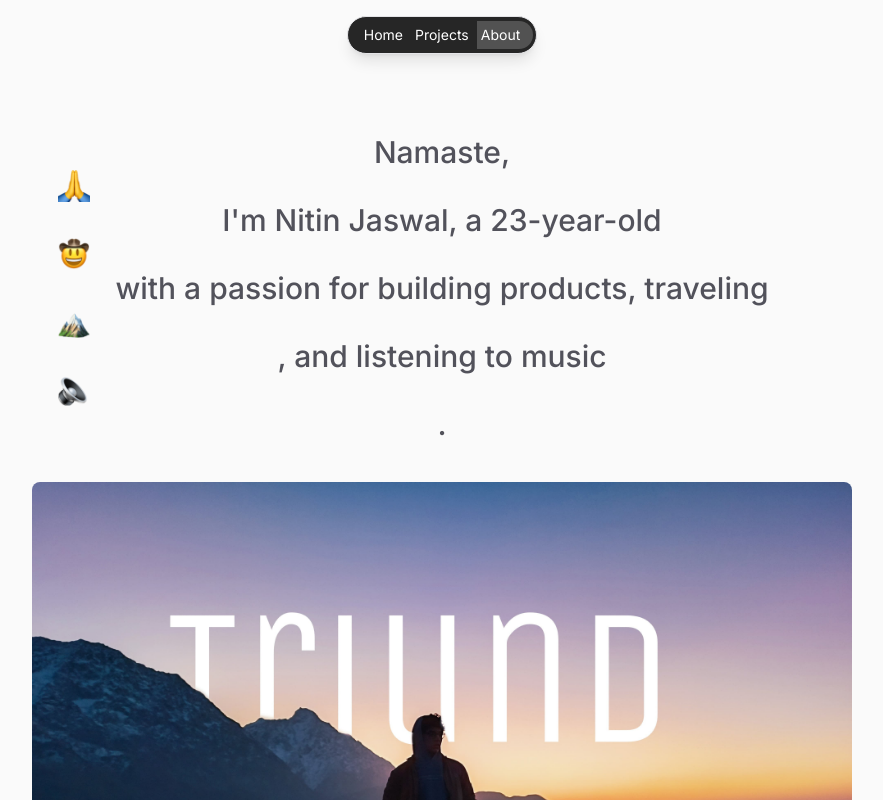
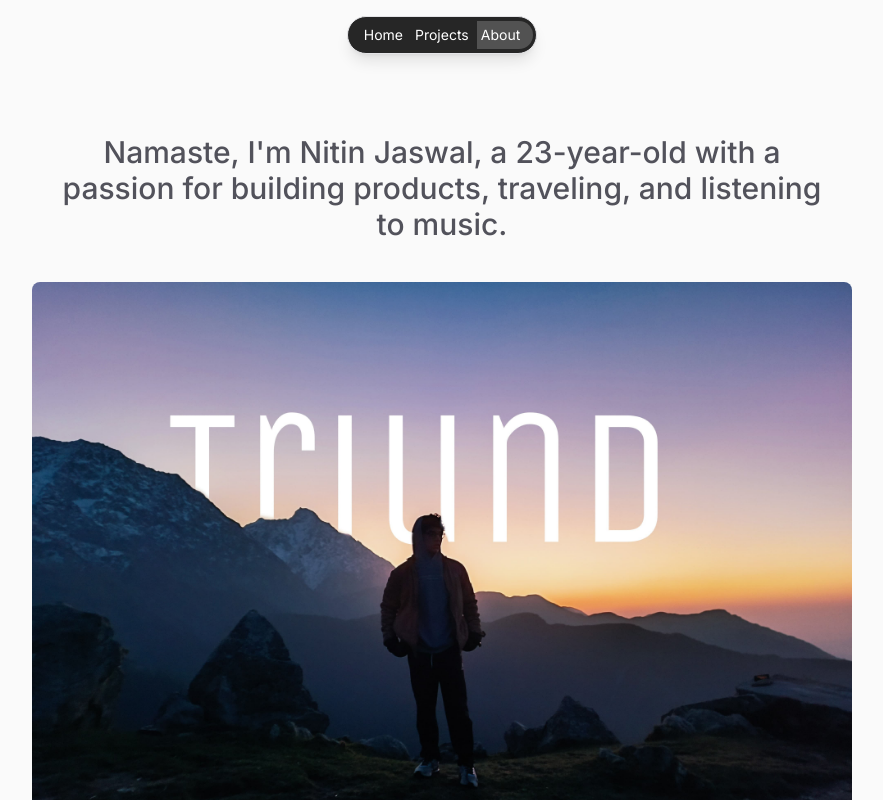
Before and after one commit to walkerthecreator/nitinjaswal, a Next.js app: page /about in a window 1280 px wide. Shown: the top 800 px of the page, without its empty margins (198-1081 px from the left). Built offline with nearby package versions, Linux system fonts and the light colour scheme.

Commit message:
"Fixed Linting"

```diff
--- a/src/app/about/page.tsx
+++ b/src/app/about/page.tsx
@@ -10,8 +10,8 @@
         animate={{ y: 0 }}
         transition={{ type: "keyframes" }}
         className="text-3xl z-0 py-10 text-center font-medium text-zinc-600 w-3/4 mx-auto">
-        Namaste, <span className="flex place-items-center"><Image src={"/icons/namaste.png"} className="inline" height={32} width={32} alt="icon" /> </span> I'm Nitin Jaswal, a 23-year-old
-        <Image src={"/icons/howdy.png"} height={32} width={32} alt="icon" /> with a passion for building products, traveling <Image src={"/icons/mountain.png"} height={32} width={32} alt="icon" />, and listening to music <Image src={"/icons/speaker.png"} height={32} width={32} alt="icon" />.
+        Namaste, I&apos;m Nitin Jaswal, a 23-year-old
+        with a passion for building products, traveling, and listening to music.
       </motion.h1>
 
       <motion.img
--- a/src/app/home/page.tsx
+++ b/src/app/home/page.tsx
@@ -53,12 +53,12 @@
 
         <div className="mt-10">
             <p className="mx-auto bg-emerald-300/20 text-emerald-500 border border-emerald-100 p-1 w-32 rounded-full px-2 text-sm text-center ">Open for Roles</p>
-            <h1 className="text-4xl text-left md:text-5xl text-zinc-800 md:w-4/5 md:text-center mx-auto mt-8 ">Hello I'm, <span className="font-medium">Nitin Jaswal</span> , a Software Engineer  <span>&#9881;</span>  who Loves to Build Products</h1>
+            <h1 className="text-4xl text-left md:text-5xl text-zinc-800 md:w-4/5 md:text-center mx-auto mt-8 ">Hello I&apos;m, <span className="font-medium">Nitin Jaswal</span> , a Software Engineer  <span>&#9881;</span>  who Loves to Build Products</h1>
         </div>
 
         {/* <button className="from-zinc-100 z-1 bg-gradient-to-br text-zinc-800 relative font-medium shadow-md to-zinc-200  p-2 px-4 w-40 rounded-md hover:shadow-none hover:translate-y-[1px] transition hover:border hover:border-zinc-300"> */}
         <button className="from-zinc-600 z-1 bg-gradient-to-br text-zinc-200 relative font-medium shadow-md shadow-zinc-200 to-zinc-800  p-2 px-4 w-40 rounded-md hover:shadow-none transition border-2 border-zinc-700 ">
-             Let's Connect
+             Let&apos;s Connect
         </button>
 
         </div>
@@ -149,9 +149,9 @@
         <div className="bg-zinc-900 flex justify-between rounded-t-md p-4 mx-10 translate-y-12 text-white">
                 <h2 className="text-2xl">Nitin Jaswal</h2>
                 <div className="flex gap-4 w-1/7 ">
-                    <span><svg xmlns="http://www.w3.org/2000/svg" width="24" height="24" viewBox="0 0 24 24" fill="none" stroke="currentColor" stroke-width="2" stroke-linecap="round" stroke-linejoin="round" class="lucide lucide-twitter"><path d="M22 4s-.7 2.1-2 3.4c1.6 10-9.4 17.3-18 11.6 2.2.1 4.4-.6 6-2C3 15.5.5 9.6 3 5c2.2 2.6 5.6 4.1 9 4-.9-4.2 4-6.6 7-3.8 1.1 0 3-1.2 3-1.2z"/></svg></span>
-                    <span><svg xmlns="http://www.w3.org/2000/svg" width="24" height="24" viewBox="0 0 24 24" fill="none" stroke="currentColor" stroke-width="2" stroke-linecap="round" stroke-linejoin="round" class="lucide lucide-github"><path d="M15 22v-4a4.8 4.8 0 0 0-1-3.5c3 0 6-2 6-5.5.08-1.25-.27-2.48-1-3.5.28-1.15.28-2.35 0-3.5 0 0-1 0-3 1.5-2.64-.5-5.36-.5-8 0C6 2 5 2 5 2c-.3 1.15-.3 2.35 0 3.5A5.403 5.403 0 0 0 4 9c0 3.5 3 5.5 6 5.5-.39.49-.68 1.05-.85 1.65-.17.6-.22 1.23-.15 1.85v4"/><path d="M9 18c-4.51 2-5-2-7-2"/></svg></span>
-                    <span><svg xmlns="http://www.w3.org/2000/svg" width="24" height="24" viewBox="0 0 24 24" fill="none" stroke="currentColor" stroke-width="2" stroke-linecap="round" stroke-linejoin="round" class="lucide lucide-mail"><rect width="20" height="16" x="2" y="4" rx="2"/><path d="m22 7-8.97 5.7a1.94 1.94 0 0 1-2.06 0L2 7"/></svg></span>
+                    <span><svg xmlns="http://www.w3.org/2000/svg" width="24" height="24" viewBox="0 0 24 24" fill="none" stroke="currentColor" stroke-width="2" stroke-linecap="round" stroke-linejoin="round" className="lucide lucide-twitter"><path d="M22 4s-.7 2.1-2 3.4c1.6 10-9.4 17.3-18 11.6 2.2.1 4.4-.6 6-2C3 15.5.5 9.6 3 5c2.2 2.6 5.6 4.1 9 4-.9-4.2 4-6.6 7-3.8 1.1 0 3-1.2 3-1.2z"/></svg></span>
+                    <span><svg xmlns="http://www.w3.org/2000/svg" width="24" height="24" viewBox="0 0 24 24" fill="none" stroke="currentColor" stroke-width="2" stroke-linecap="round" stroke-linejoin="round" className="lucide lucide-github"><path d="M15 22v-4a4.8 4.8 0 0 0-1-3.5c3 0 6-2 6-5.5.08-1.25-.27-2.48-1-3.5.28-1.15.28-2.35 0-3.5 0 0-1 0-3 1.5-2.64-.5-5.36-.5-8 0C6 2 5 2 5 2c-.3 1.15-.3 2.35 0 3.5A5.403 5.403 0 0 0 4 9c0 3.5 3 5.5 6 5.5-.39.49-.68 1.05-.85 1.65-.17.6-.22 1.23-.15 1.85v4"/><path d="M9 18c-4.51 2-5-2-7-2"/></svg></span>
+                    <span><svg xmlns="http://www.w3.org/2000/svg" width="24" height="24" viewBox="0 0 24 24" fill="none" stroke="currentColor" stroke-width="2" stroke-linecap="round" stroke-linejoin="round" className="lucide lucide-mail"><rect width="20" height="16" x="2" y="4" rx="2"/><path d="m22 7-8.97 5.7a1.94 1.94 0 0 1-2.06 0L2 7"/></svg></span>
                 </div>
         </div>
 
--- a/src/app/projects/page.tsx
+++ b/src/app/projects/page.tsx
@@ -92,7 +92,7 @@
 
       <div className="p-2">
         <h1 className="text-4xl my-10 font-medium text-center">
-          Things I've Built
+          Things I&apos;ve Built
         </h1>
 
       <div className="text-5xl text-center font-medium w-3/4 mt-20 mx-auto">
```
